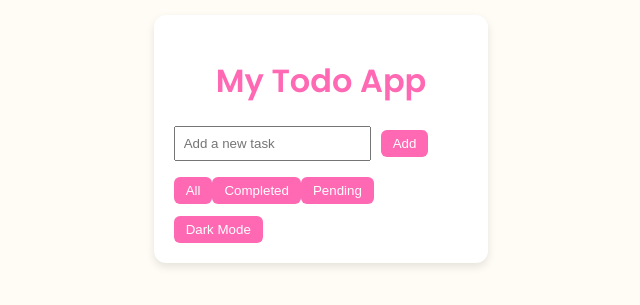
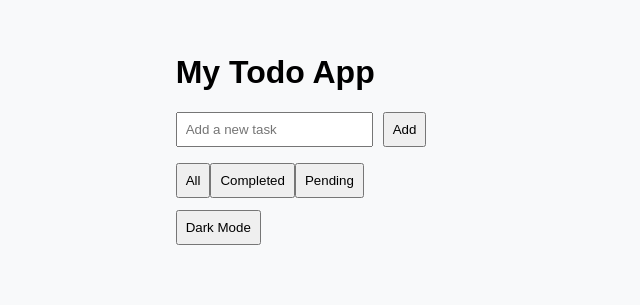
Before and after one commit to heartist98/todo-app, a React (Vite) app: page / in a window 1280 px wide. Shown: the part 269-574 px from the top of the page, without its empty margins (339-979 px from the left). Built offline with nearby package versions, Linux system fonts and the light colour scheme.

Commit message:
Fixed duplicate heading issue

```diff
--- a/src/App.jsx
+++ b/src/App.jsx
@@ -1,15 +1,11 @@
 import TodoList from "./components/TodoList.jsx";
-import './App.css';
-
-
+import "./index.css";
 
 function App() {
   return (
     <div>
-    {/* Remove this line if the heading is inside TodoList */}
-    {/* <h1>My Todo App</h1> */}
-    <TodoList />
-  </div>
+      <TodoList />
+    </div>
   );
 }
 
```
